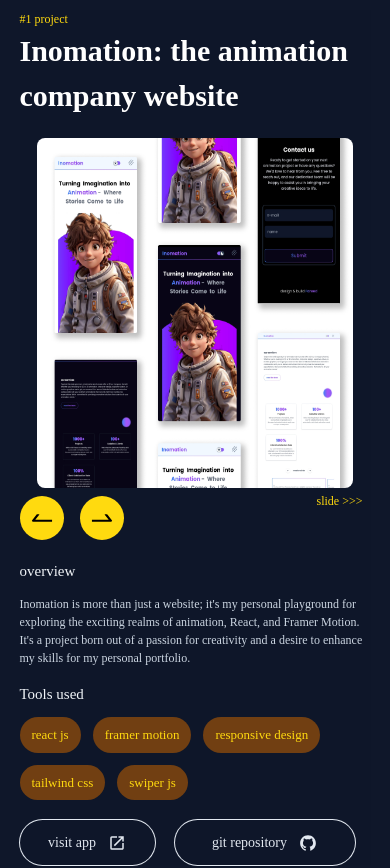
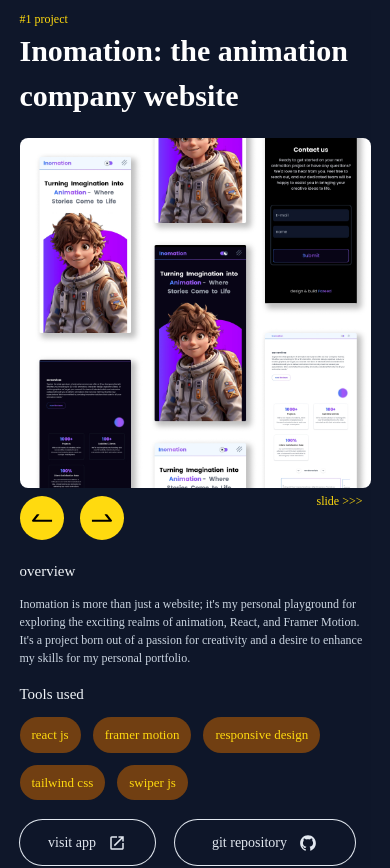
Before and after one commit to FAREED-3125/fareedPortfolio, a React (Create React App) app: page / in a window 390 px wide. Shown: the part 2460-3328 px from the top of the page. Built offline with nearby package versions, Linux system fonts and the light colour scheme.

Commit message:
new projects

```diff
--- a/src/components/Projects.jsx
+++ b/src/components/Projects.jsx
@@ -169,7 +169,7 @@ const ProjectSlider = ({ images }) => {
               <SwiperSlide key={index}>
                 <div
                   key={index}
-                  className="w-[90%] mx-auto h-[350px] md:h-[490px] lg:h-[650px] overflow-hidden rounded-lg"
+                  className="lg:w-[90%] w-full mx-auto h-[350px] md:h-[490px] lg:h-[650px] overflow-hidden rounded-lg"
                 >
                   <img
                     src={image}
```
